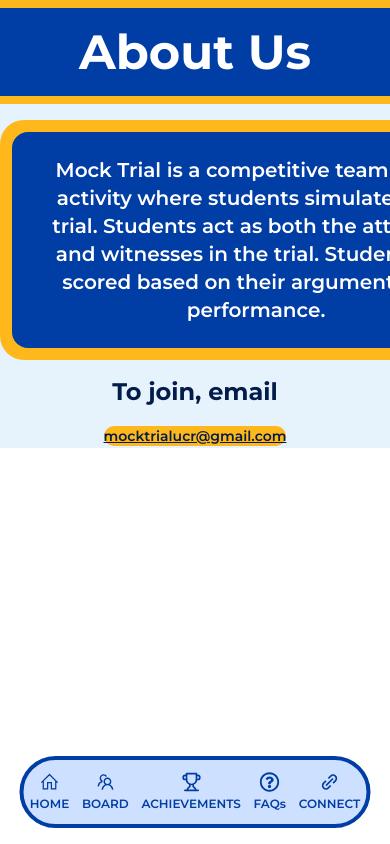
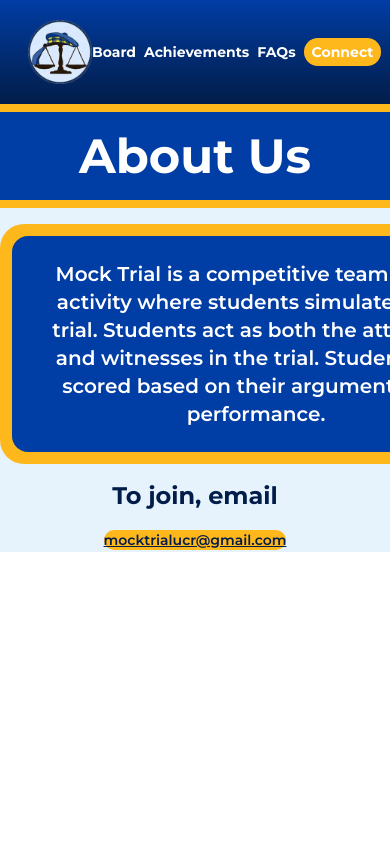
Before and after one commit to acm-ucr/mock-trial-website, a Next.js app: page / in a window 390 px wide. Shown: the top 844 px of the page. Built offline with nearby package versions, Linux system fonts and the light colour scheme.

Commit message:
Worked on #59: NavBar Mobile

```diff
--- a/package.json
+++ b/package.json
@@ -6,8 +6,8 @@
     "dev": "next dev --turbopack",
     "build": "next build",
     "start": "next start",
+    "format": "npx prettier --write .",
     "lint": "next lint",
-    "format": "npx prettier --write .",
     "check": "npx prettier --check .",
     "eslint": "npx eslint -c eslint.config.mjs",
     "prepare": "husky"
--- a/src/components/NavBar.tsx
+++ b/src/components/NavBar.tsx
@@ -5,25 +5,25 @@ import Image from "next/image";
 import mockLogo from "@/public/smallLogo.webp";
 import navigations from "@/data/NavBarLinks";
 import { usePathname } from "next/navigation";
-import { LiaHomeSolid } from "react-icons/lia";
-import { AiOutlineTeam } from "react-icons/ai";
-import { LuTrophy } from "react-icons/lu";
-import { FaRegQuestionCircle } from "react-icons/fa";
-import { BiLinkAlt } from "react-icons/bi";
 
 const Navbar = () => {
   const pathName = usePathname();
 
   return (
-    <div>
-      <div className="from-mocktrial-darkblue to-mocktrial-blue font-mocktrial-montserrat relative hidden bg-gradient-to-t p-5 md:flex">
-        <div className="ml-10">
+    <div className="from-mocktrial-darkblue to-mocktrial-blue font-mocktrial-montserrat relative flex bg-gradient-to-t p-5">
+      <div className="ml-2 flex-shrink-0 md:ml-10">
         <Link href="/">
-            <Image src={mockLogo} alt="Mock Logo" width={80} />
+          <Image
+            src={mockLogo}
+            alt="Mock Logo"
+            width={80}
+            height={80}
+            className="h-16 w-16 md:h-20 md:w-20"
+          />
         </Link>
       </div>
 
-        <div className="ml-43 flex items-center justify-center gap-25 text-2xl font-bold text-white">
+      <div className="mr-2 ml-auto flex items-center justify-end gap-2 text-sm font-bold text-white md:ml-43 md:gap-4 md:text-xl lg:gap-25 lg:text-2xl">
         {navigations.map(({ link, name }, index) => (
           <div key={index}>
             <Link
@@ -37,44 +37,11 @@ const Navbar = () => {
           </div>
         ))}
         <Link
-            href="https://linktr.ee/ucrmocktrial"
-            className="bg-mocktrial-yellow rounded-2xl px-5 py-2 text-2xl font-bold text-white"
+          href="https://linktr.ee/ucrmocktrial?fbclid=PAZXh0bgNhZW0CMTEAAae4LOAPDYatdDZdzOftG7SkkTRiC2YH41vIJB8O6YoK_1ieIevAETvgGIZcsw_aem_7E2TjaORacH8vCJ3rwlmeQ"
+          className="bg-mocktrial-yellow rounded-2xl px-2 py-1 text-sm font-bold text-white md:px-5 md:py-2 md:text-xl lg:text-2xl"
           target="_blank"
         >
           Connect
-          </Link>
-        </div>
-      </div>
-
-      <div className="text-mocktrial-blue border-mocktrial-blue fixed bottom-4 left-1/2 z-50 flex w-9/10 -translate-x-1/2 justify-around rounded-full border-4 bg-[#CEE0FF] py-3 md:hidden">
-        <Link href="/" className="flex flex-col items-center">
-          <LiaHomeSolid size={20} />
-          <div className="mt-1 text-xs font-semibold">HOME</div>
-        </Link>
-
-        <Link href="/board" className="flex flex-col items-center">
-          <AiOutlineTeam size={20} />
-
-          <div className="mt-1 text-xs font-semibold">BOARD</div>
-        </Link>
-
-        <Link href="/achievements" className="flex flex-col items-center">
-          <LuTrophy size={20} />
-          <div className="mt-1 text-xs font-semibold">ACHIEVEMENTS</div>
-        </Link>
-
-        <Link href="/faqs" className="flex flex-col items-center">
-          <FaRegQuestionCircle size={20} />
-          <div className="mt-1 text-xs font-semibold">FAQs</div>
-        </Link>
-
-        <Link
-          href="https://linktr.ee/ucrmocktrial"
-          target="_blank"
-          className="flex flex-col items-center"
-        >
-          <BiLinkAlt size={20} />
-          <div className="mt-1 text-xs font-semibold">CONNECT</div>
         </Link>
       </div>
     </div>
```
Lines whose indentation alone changed are shown as unchanged.
